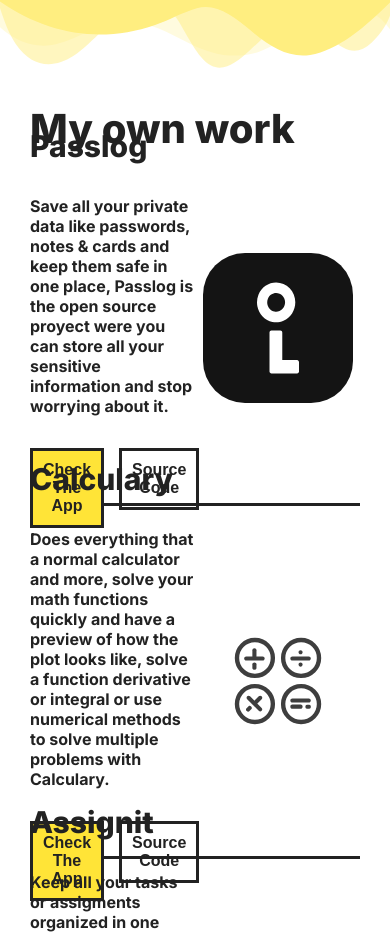
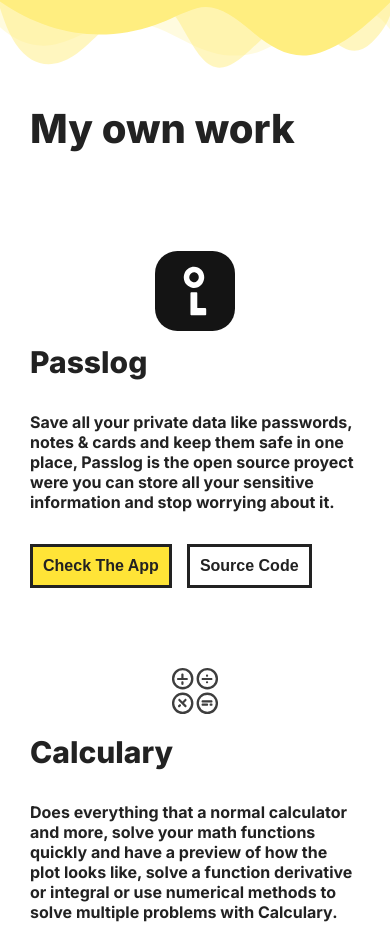
Before and after one commit to jralvarenga/failedbump, a React (Create React App) app: page / in a window 390 px wide. Shown: the part 1690-2624 px from the top of the page. Built offline with nearby package versions, Linux system fonts and the light colour scheme.

Commit message:
added proyect page

```diff
--- a/src/styles/index.css
+++ b/src/styles/index.css
@@ -36,3 +36,7 @@
 button:hover {
   box-shadow: 0px 4px 10px 0px rgba(0,0,0,0.54);
 }
+button:active {
+  background-color: var(--prm-drk);
+  transition: 100ms;
+}
--- a/src/styles/proyects-page.css
+++ b/src/styles/proyects-page.css
@@ -62,3 +62,23 @@
   width: 150px;
   height: 150px;
 }
+
+@media (max-width: 600px) {
+  .proyects-body .proyect-container {
+    margin-top: 50px;
+    margin-bottom: 40px;
+    flex-direction: column-reverse;
+    border-bottom: 0px;
+  }
+
+  .proyects-body .proyect-container .description,
+  .proyects-body .proyect-container .display {
+    width: 100%;
+    height: 50%;
+  }
+
+  .proyects-body .proyect-container .display .app-logo {
+    width: 80px;
+    height: 80px;
+  }
+}
```
